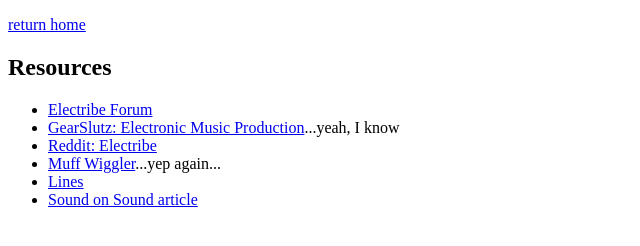
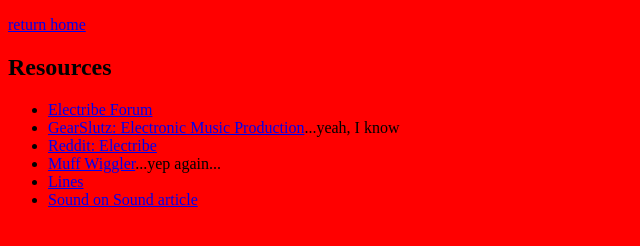
Before and after one commit to cclazarou/cclazarou.github.io, a plain HTML site: page resources.html in a window 1280 px wide. Shown: the whole page, without its empty margins (0-640 px from the left). Drawn offline with Linux system fonts and the light colour scheme.

Commit message:
link stylesheet to all pages and test

```diff
--- a/resources.html
+++ b/resources.html
@@ -1,7 +1,9 @@
 <!DOCTYPE html>
-<html>
+
+<html lang="en">
 <head>
   <title>Electribe 2 Blog</title>
+  <link rel="stylesheet" type="text/css" href="style.css">
 </head>
 <body>
 
--- /dev/null
+++ b/style.css
@@ -0,0 +1,3 @@
+body {
+  background-color: red;
+}
```
Also changed, not shown: index.html (+2 -2 lines), workflow.html (+2 -1 lines).
